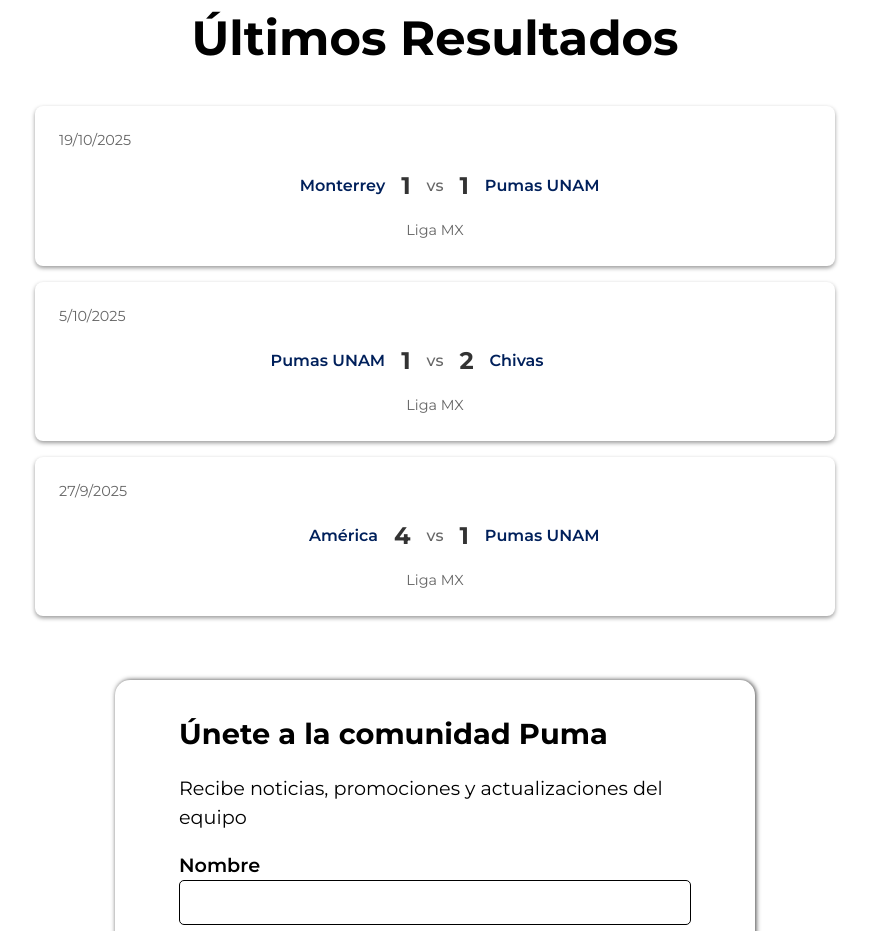
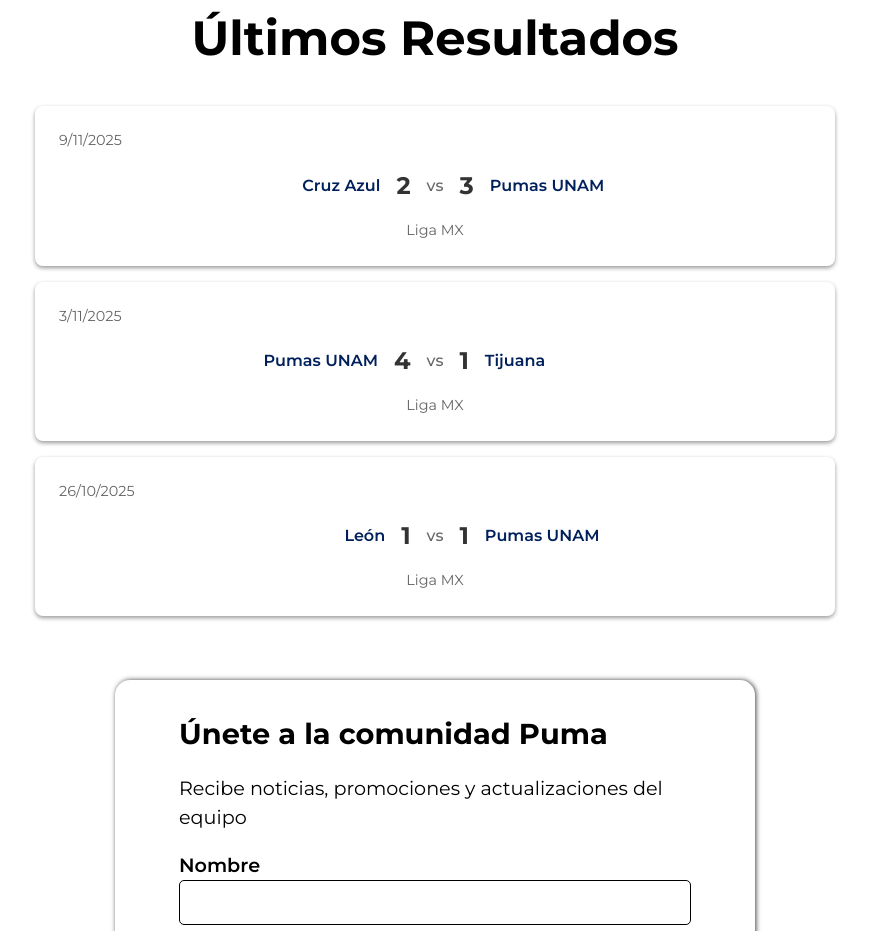
Before and after one commit to angelverduzco/pumas-page, a React (Vite) app: page / in a window 1280 px wide. Shown: the part 2120-3051 px from the top of the page, without its empty margins (205-1074 px from the left). Built offline with nearby package versions, Linux system fonts and the light colour scheme.

Commit message:
Updated latest results

```diff
--- a/src/components/LatestResults/index.jsx
+++ b/src/components/LatestResults/index.jsx
@@ -3,26 +3,26 @@
 const LatestResults = () => {
   const results = [
     {
-      date: "2025-10-19",
-      home: "Monterrey",
+      date: "2025-11-09",
+      home: "Cruz Azul",
       away: "Pumas UNAM",
-      homeScore: 1,
+      homeScore: 2,
+      awayScore: 3,
+      competition: "Liga MX",
+    },
+    {
+      date: "2025-11-03",
+      home: "Pumas UNAM",
+      away: "Tijuana",
+      homeScore: 4,
       awayScore: 1,
       competition: "Liga MX",
     },
     {
-      date: "2025-10-05",
-      home: "Pumas UNAM",
-      away: "Chivas",
+      date: "2025-10-26",
+      home: "León",
+      away: "Pumas UNAM",
       homeScore: 1,
-      awayScore: 2,
-      competition: "Liga MX",
-    },
-    {
-      date: "2025-09-27",
-      home: "América",
-      away: "Pumas UNAM",
-      homeScore: 4,
       awayScore: 1,
       competition: "Liga MX",
     },
```
